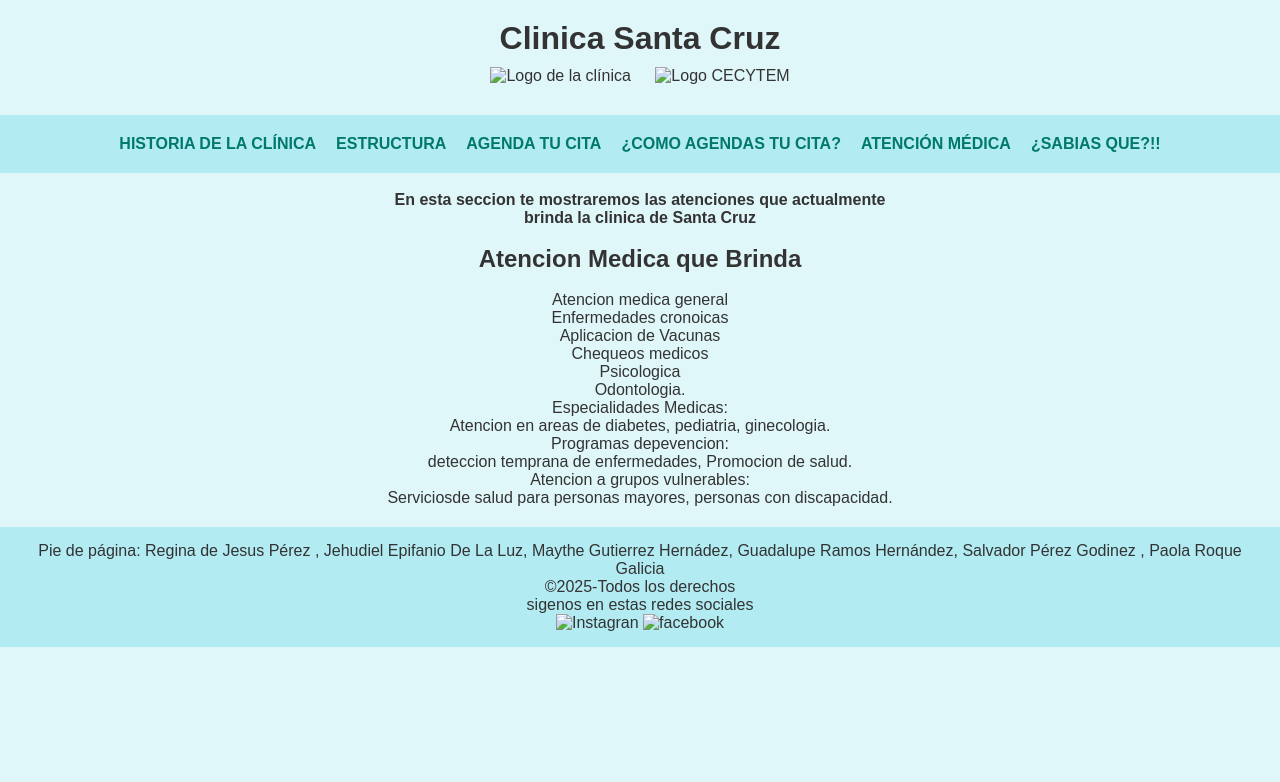
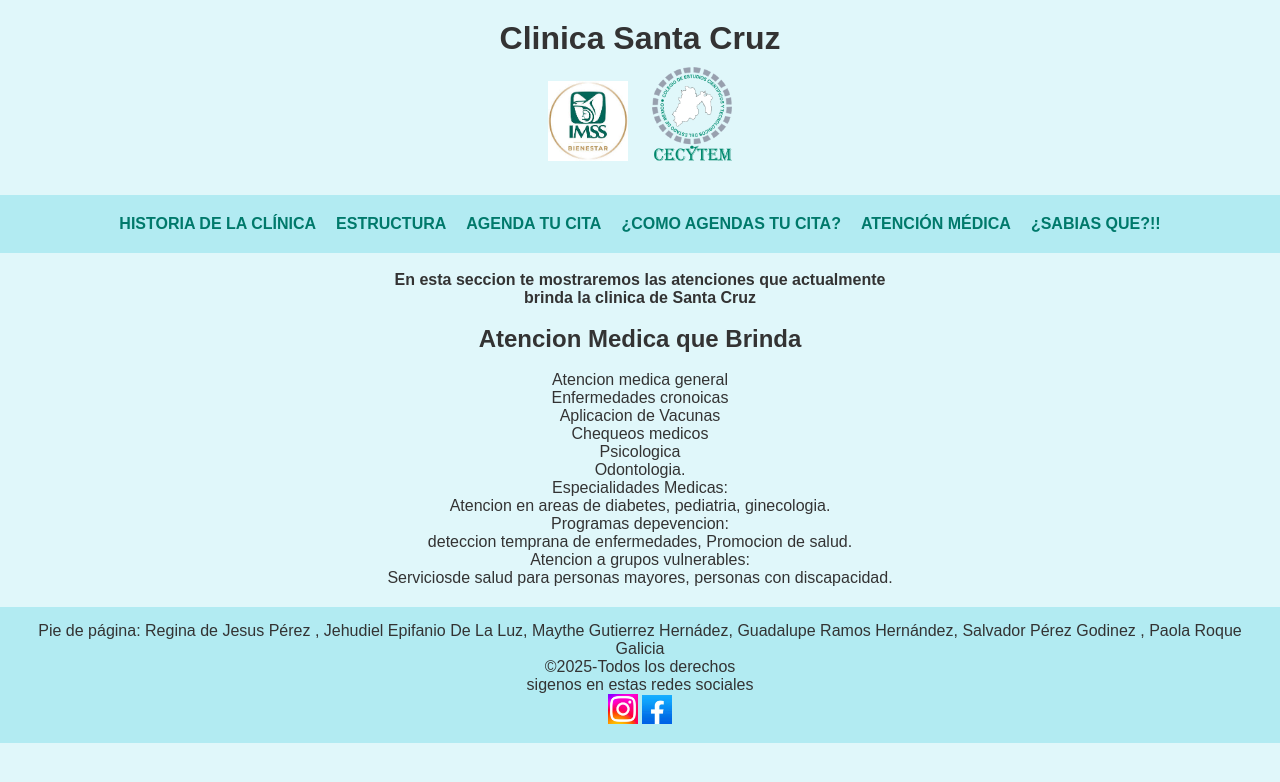
Before and after one commit to Regi702/Citas, a plain HTML site: page Atencion que brinda.html in a window 1280 px wide. Drawn offline with Linux system fonts and the light colour scheme.

Commit message:
Update Atencion que brinda.html

```diff
--- a/Atencion que brinda.html
+++ b/Atencion que brinda.html
@@ -15,8 +15,8 @@
     <header>
         <div class="titulo">Clinica Santa Cruz</div>
         <div class="logos">
-          <img src="img/IMSS.jpg" alt="Logo de la clínica">
-          <img src="img/cecytem.jpg" alt="Logo CECYTEM">
+          <img src="IMSS.jpg" alt="Logo de la clínica">
+          <img src="cecytem.jpg" alt="Logo CECYTEM">
         </div>
       </header>
 
@@ -71,8 +71,8 @@
      <p>&copy;2025-Todos los derechos</p>
       <p>sigenos en estas redes sociales</p>
 
-      <img src="img/Instagram.jpg" alt="Instagran" width="30">
-      <img src="img/fase.jpg" alt="facebook" width="30">
+      <img src="Instagram.jpg" alt="Instagran" width="30">
+      <img src="fase.jpg" alt="facebook" width="30">
 
   </footer>
 
```
